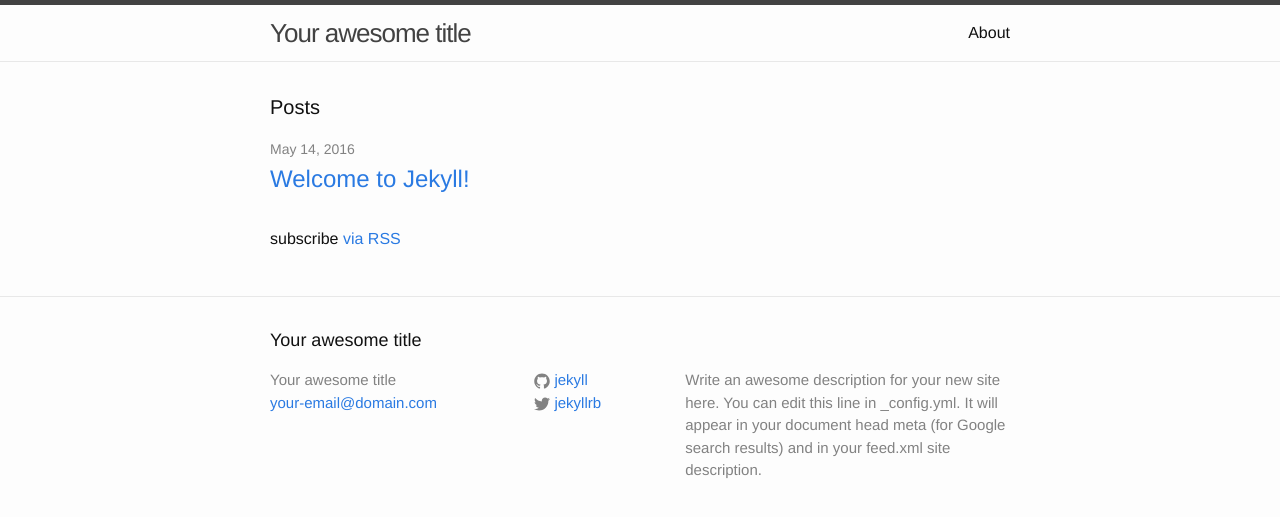
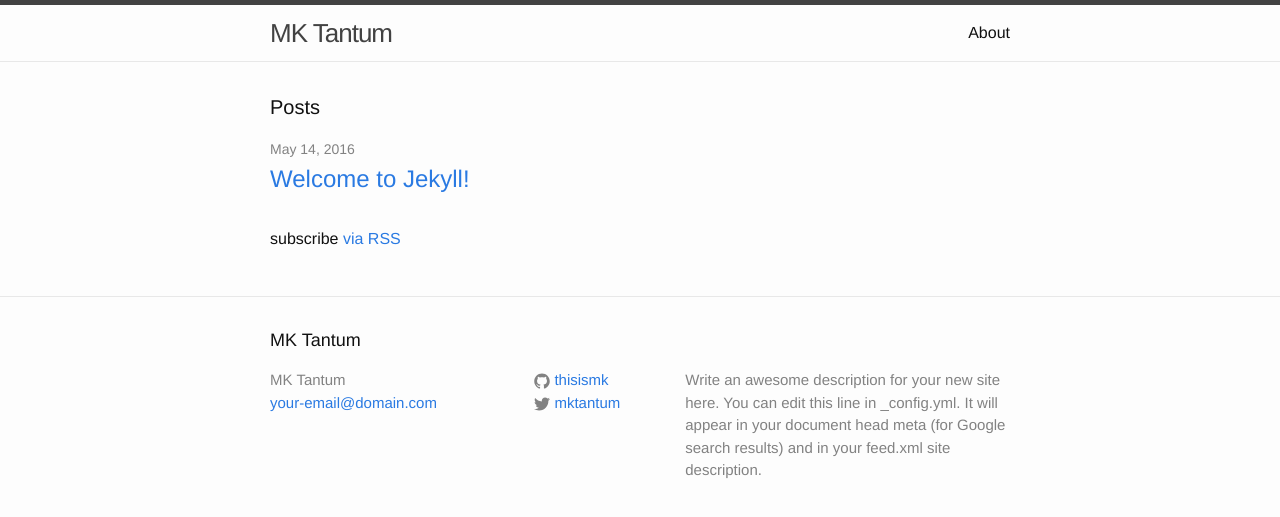
Before and after one commit to thisismk/blog, a Jekyll site: the page built from index.html, in a window 1280 px wide. Shown: the top 517 px of the page. Built offline with Jekyll 4.4.1, drawn with Linux system fonts in a browser that asks for light colours.

Commit message:
commit index file

```diff
--- a/_config.yml
+++ b/_config.yml
@@ -6,16 +6,16 @@
 # 'jekyll serve'. If you change this file, please restart the server process.
 
 # Site settings
-title: Your awesome title
+title: MK Tantum
 email: your-email@domain.com
 description: > # this means to ignore newlines until "baseurl:"
   Write an awesome description for your new site here. You can edit this
   line in _config.yml. It will appear in your document head meta (for
   Google search results) and in your feed.xml site description.
 baseurl: "" # the subpath of your site, e.g. /blog
-url: "http://yourdomain.com" # the base hostname & protocol for your site
-twitter_username: jekyllrb
-github_username:  jekyll
+url: "http://mktantum.com" # the base hostname & protocol for your site
+twitter_username: mktantum
+github_username:  thisismk
 
 # Build settings
 markdown: kramdown
```
